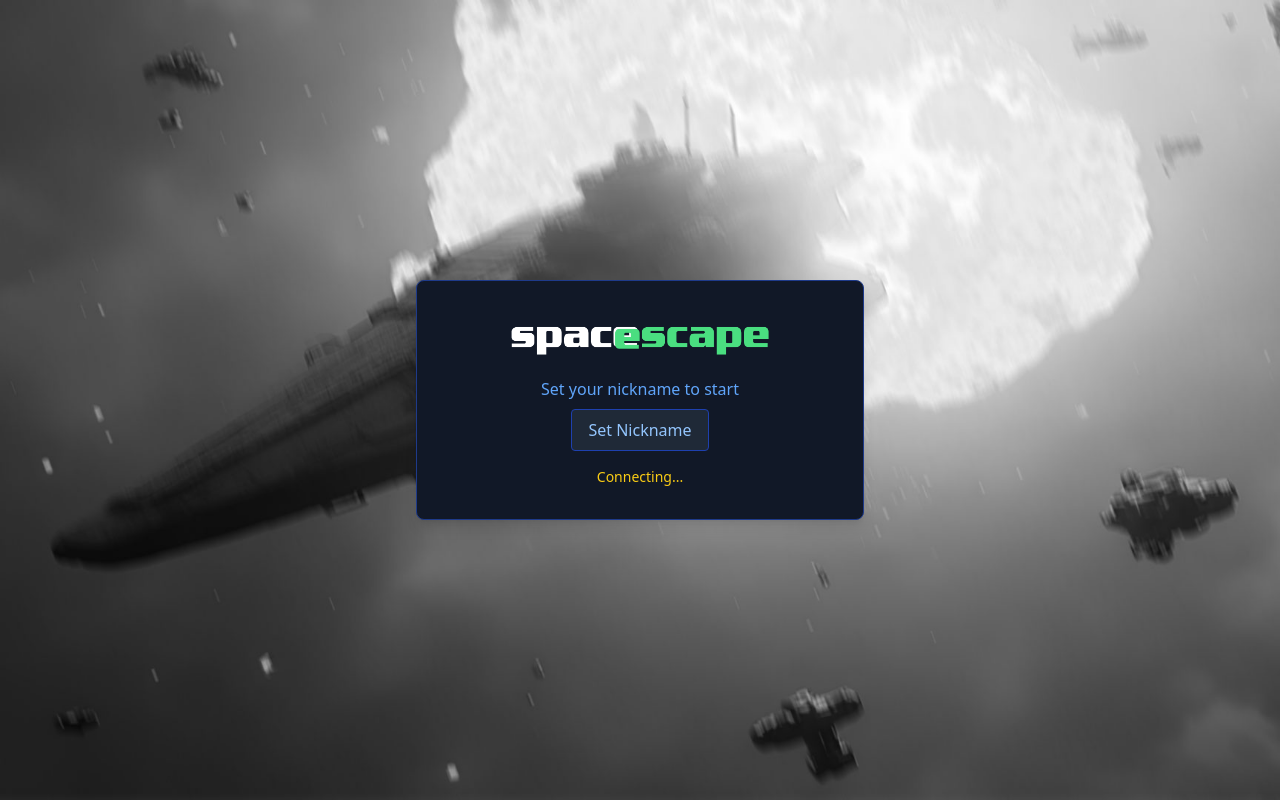
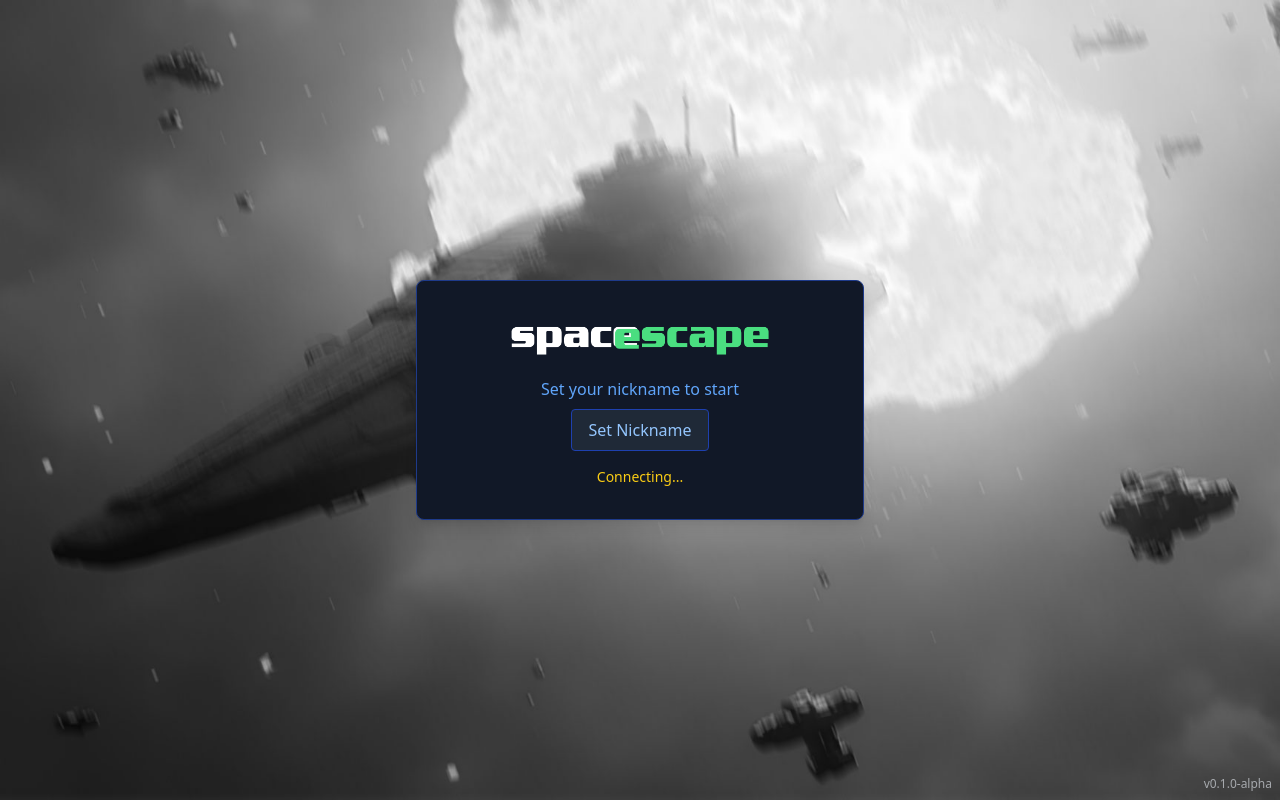
Before and after one commit to modernwebgames/spacescape, a Nuxt app: page / in a window 1280 px wide. Built offline with nearby package versions, Linux system fonts and the light colour scheme; no server answers.

Commit message:
Versioning is added

```diff
--- a/components/WelcomeScreen.vue
+++ b/components/WelcomeScreen.vue
@@ -103,6 +103,11 @@
         </div>
       </div>
     </client-only>
+
+    <!-- Version number in bottom-right corner -->
+    <div class="absolute bottom-2 right-2 text-xs text-gray-300 opacity-70">
+      v0.1.0-alpha
+    </div>
   </div>
 </template>
 
```
Also changed, not shown: 1 other file (tests, documents, lock files or other folders).
